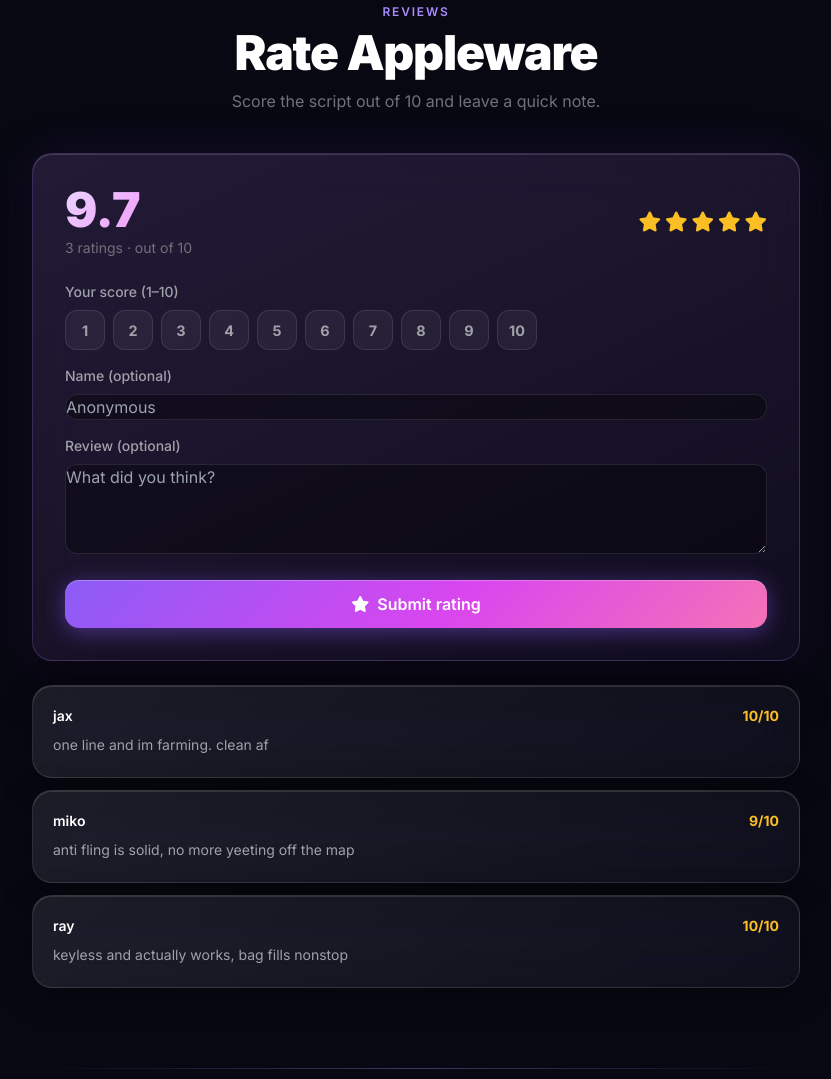
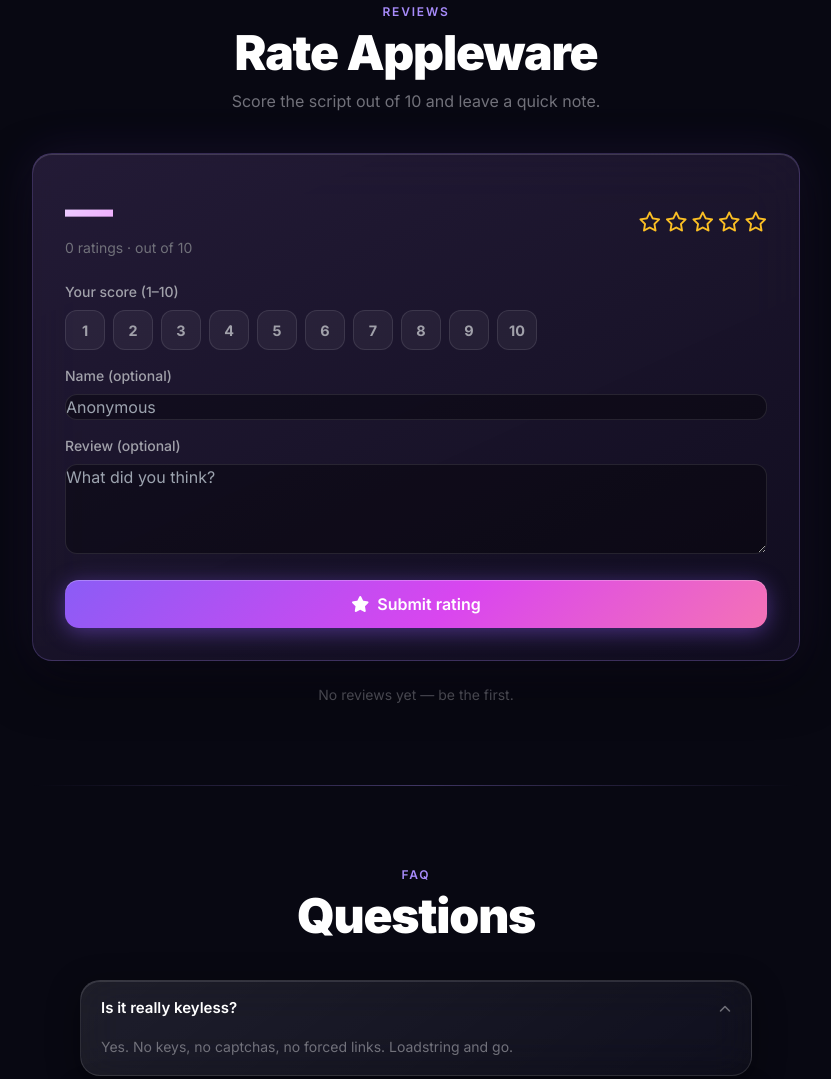
Before and after one commit to Toolboxhubbot/appleware, a website: page index.html in a window 1280 px wide. Shown: the part 3065-4144 px from the top of the page, without its empty margins (224-1055 px from the left). Drawn offline with nearby package versions, Linux system fonts and the light colour scheme.

Commit message:
Remove seeded fake reviews

```diff
--- a/index.html
+++ b/index.html
@@ -62,7 +62,7 @@
   .btn:hover { transform: translateY(-2px); }
   .btn:active { transform: translateY(0); }
   .btn-p {
-    background: linear-gradient(135deg, #8b5cf6, #d946ef 55%, #f472b6);
+    background: linear-gradient(135deg, #8b5cf6, #d946ef  55%, #f472b6);
     box-shadow: 0 4px 22px rgba(139,92,246,.45), inset 0 1px 0 rgba(255,255,255,.25);
   }
   .btn-p:hover { box-shadow: 0 8px 30px rgba(139,92,246,.55), inset 0 1px 0 rgba(255,255,255,.3); }
@@ -226,7 +226,7 @@
         <span class="title-grad">Appleware</span>
       </h1>
       <p class="text-lg sm:text-xl text-zinc-400 leading-relaxed max-w-xl mx-auto mb-8">
-        The cleanest keyless MM2 auto farm. Underground coins, bag-full loops, anti-fling &amp; auto-rejoin.
+        The cleanest keyless MM2 auto farm. Underground coins, bag-full loops, anti-fling & auto-rejoin.
       </p>
       <div class="flex flex-wrap justify-center gap-2 mb-10">
         <span class="pill text-violet-200"><i class="fa-solid fa-key text-violet-400"></i> Keyless</span>
@@ -433,17 +433,6 @@
   localStorage.setItem(STORAGE_KEY, JSON.stringify(list));
 }
 
-function seedIfEmpty() {
-  const list = getReviews();
-  if (list.length) return;
-  const seeds = [
-    { name: 'ray', score: 10, text: 'keyless and actually works, bag fills nonstop', at: Date.now() - 86400000 * 3 },
-    { name: 'miko', score: 9, text: 'anti fling is solid, no more yeeting off the map', at: Date.now() - 86400000 * 2 },
-    { name: 'jax', score: 10, text: 'one line and im farming. clean af', at: Date.now() - 86400000 },
-  ];
-  saveReviews(seeds);
-}
-
 function renderScorePicker() {
   const el = document.getElementById('scorePicker');
   el.innerHTML = '';
@@ -479,8 +468,8 @@
     return;
   }
   box.innerHTML = list.slice(0, 20).map(r => {
-    const name = (r.name || 'Anonymous').replace(/</g, '&lt;');
-    const text = (r.text || '').replace(/</g, '&lt;');
+    const name = (r.name || 'Anonymous').replace(/</g, '<');
+    const text = (r.text || '').replace(/</g, '<');
     return `<div class="glass card p-5">
       <div class="flex items-center justify-between gap-3 mb-2">
         <div class="font-semibold text-sm">${name}</div>
@@ -515,7 +504,6 @@
   m.classList.add('text-emerald-400');
 }
 
-seedIfEmpty();
 renderScorePicker();
 renderReviews();
 
```
